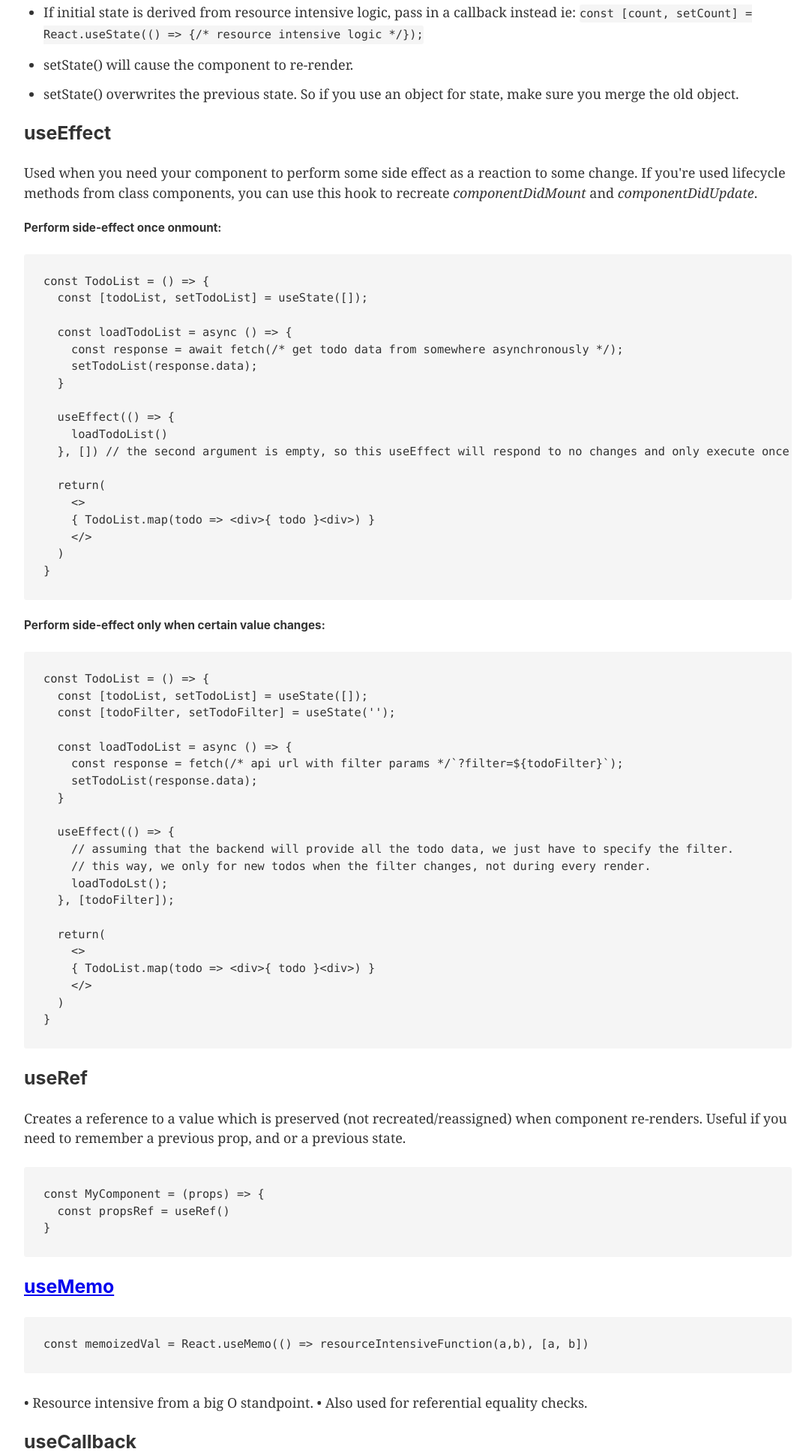
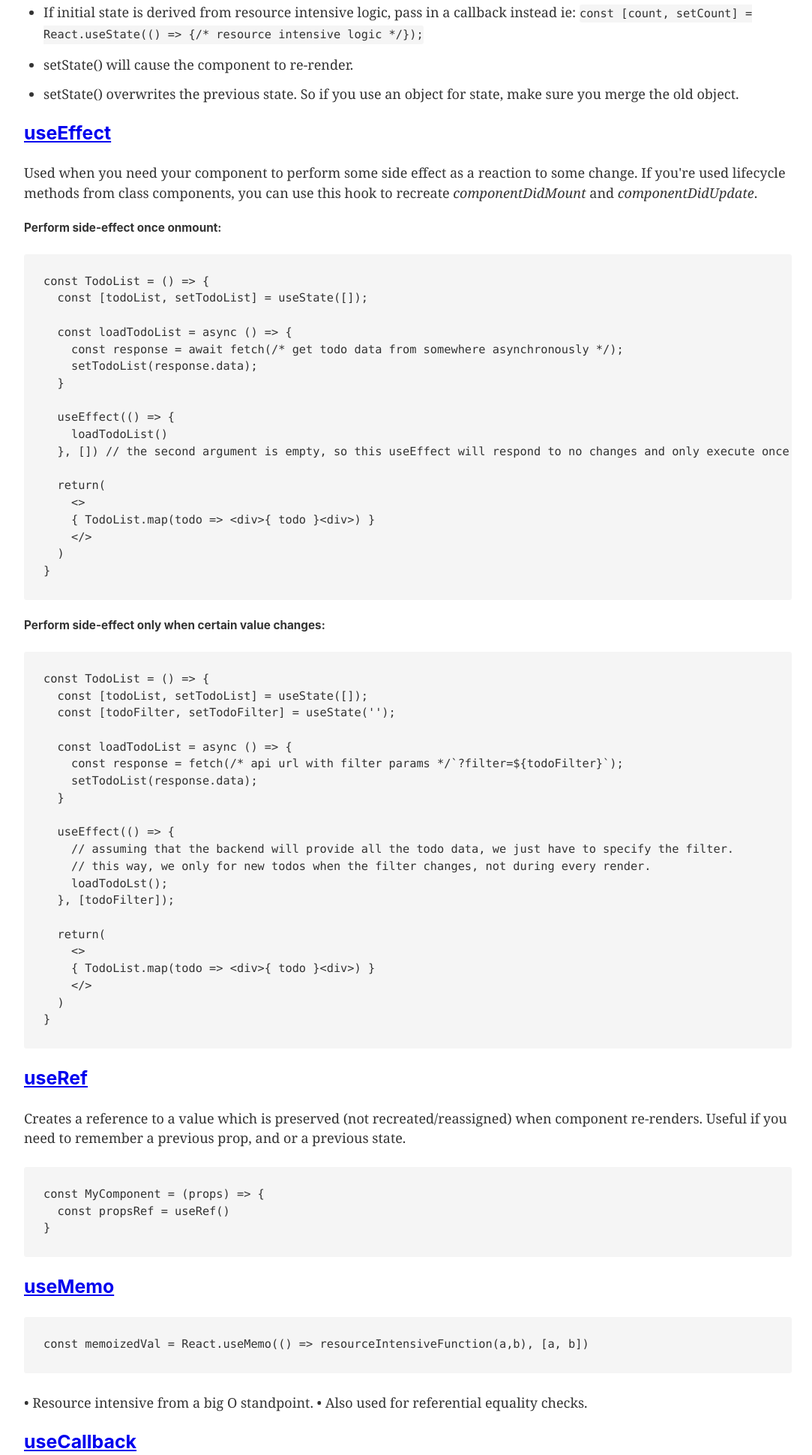
Before and after one commit to sjBao/tony-blog, a Gatsby site: page /react-hooks/ in a window 1280 px wide. Shown: the part 644-2584 px from the top of the page at 75% size, without its empty margins (96-1179 px from the left). Built offline with nearby package versions, Linux system fonts and the light colour scheme; Gatsby itself is replaced by a stand-in of ours; some packages are replaced by stand-ins of ours; code samples lack their colours.

Commit message:
Add links to react docs

````diff
--- a/src/markdown-pages/react-hooks.md
+++ b/src/markdown-pages/react-hooks.md
@@ -11,7 +11,7 @@ tags:
 Quick reference guide for myself for react hooks.
 
 
-### useState
+### [useState]((https://reactjs.org/docs/hooks-reference.html#useEffect))
 ```javascript
 const MyReactComponent = () => {
   const [count, setCount] = React.useState(4);
@@ -30,7 +30,7 @@ const MyReactComponent = () => {
 * setState() will cause the component to re-render.
 * setState() overwrites the previous state. So if you use an object for state, make sure you merge the old object.
 
-### useEffect
+### [useEffect](https://reactjs.org/docs/hooks-reference.html#useEffect)
 Used when you need your component to perform some side effect as a reaction to some change. If you're used lifecycle methods from class components, you can use this hook to recreate *componentDidMount* and *componentDidUpdate*.
 
 ##### Perform side-effect once onmount:
@@ -78,7 +78,7 @@ const TodoList = () => {
   )
 }
 ```
-### useRef
+### [useRef](https://reactjs.org/docs/hooks-reference.html#useRef)
 Creates a reference to a value which is preserved (not recreated/reassigned) when component re-renders. Useful if you need to remember a previous prop, and or a previous state.
 ```javascript
 const MyComponent = (props) => {
@@ -91,7 +91,7 @@ const memoizedVal = React.useMemo(() => resourceIntensiveFunction(a,b), [a, b])
 ```
 • Resource intensive from a big O standpoint.
 • Also used for referential equality checks.
-### useCallback
+### [useCallback](https://reactjs.org/docs/hooks-reference.html#useCallback)
 Like use memo but __returns a callback function__. Can also be used to check referential equality.
 ```javascript
 const memoizedFunction = React.useCallback(() => { /* ... */ }, [a, b]);
@@ -100,7 +100,7 @@ Another way of thinking about it (the code above is equivalent to):
 ```javascript
 const memoizedFunction = React.useMemo(() => fn(){ /* ... */ }, [a, b]);
 ```
-### useReducer
+### [useReducer](https://reactjs.org/docs/hooks-reference.html#useReducer)
 ```javascript
 const reducerFn = function() {}
 const initialState = { count: 0 }
````
